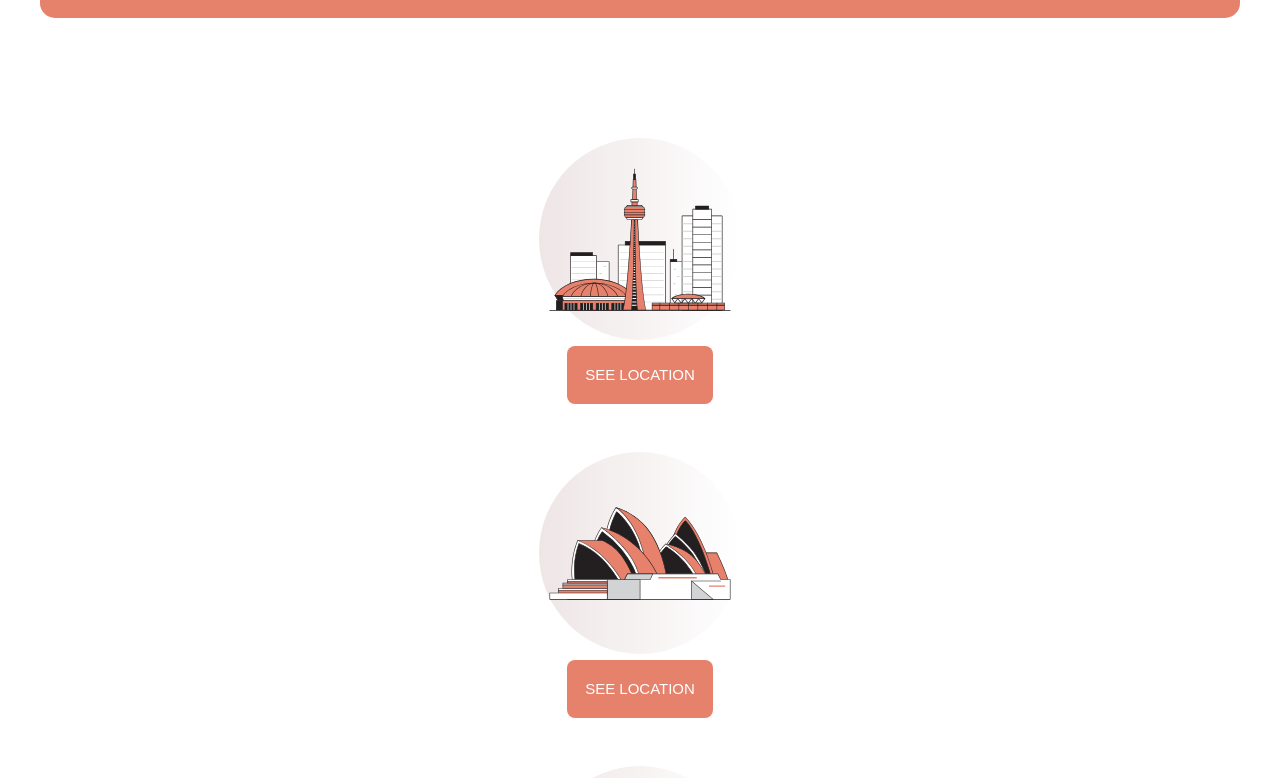
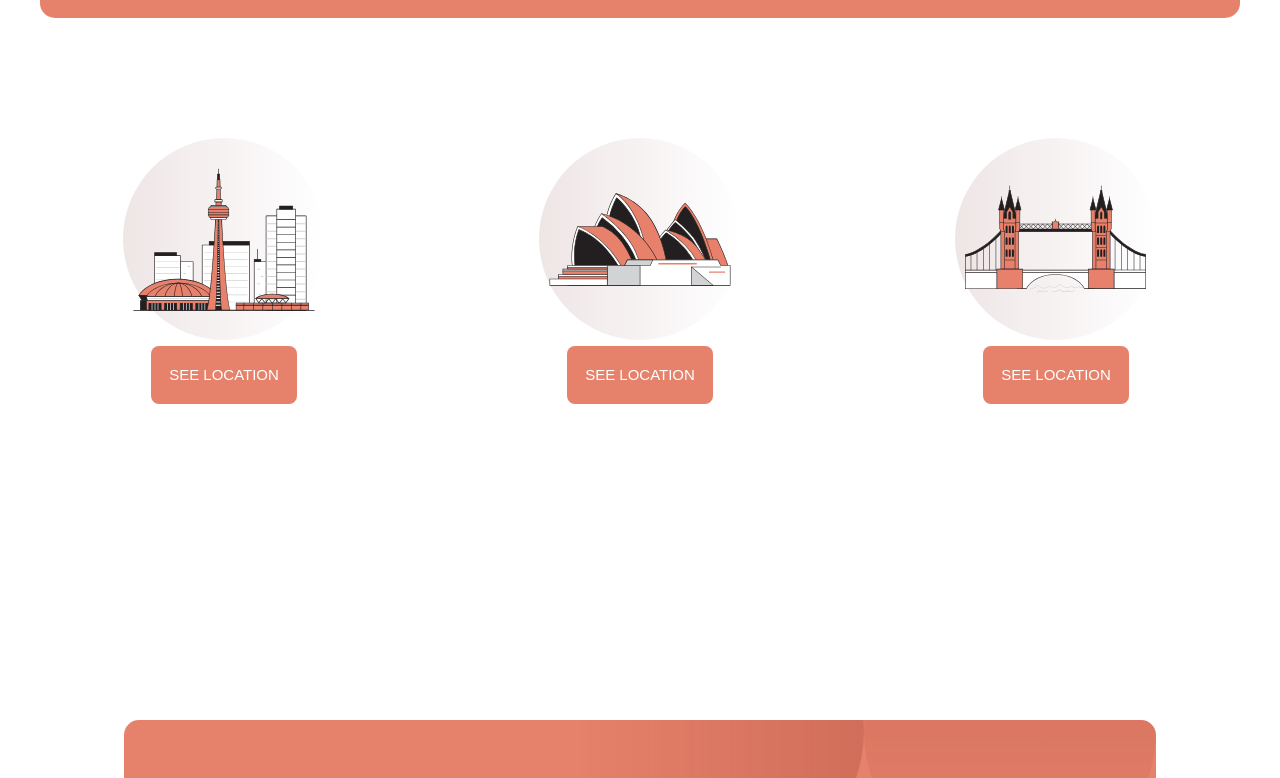
Before and after one commit to AyeTone/Desingo, a React (Create React App) app in the folder client/: page /contact in a window 1280 px wide. Shown: the part 1080-1858 px from the top of the page. Built offline with nearby package versions, Linux system fonts and the light colour scheme.

Commit message:
About Page Desktop Implemented

```diff
--- a/client/src/pages/About.jsx
+++ b/client/src/pages/About.jsx
@@ -1,8 +1,5 @@
 import React from "react";
 import { ReactComponent as Background } from "../assets/about/mobile/bg-pattern-hero-about-mobile.svg";
-import ImgOne from "../assets/about/mobile/image-about-hero.jpg";
-import ImgTwo from "../assets/about/mobile/image-world-class-talent.jpg";
-import ImgThree from "../assets/about/mobile/image-real-deal.jpg";
 import { Sites } from "../components/UI";
 
 const About = () => {
--- a/client/src/styles/components/UI/_Sites.scss
+++ b/client/src/styles/components/UI/_Sites.scss
@@ -1,4 +1,5 @@
 @use "../../abstracts/variables" as *;
+@use "../../utils/breakpoints" as *;
 
 .sites {
   margin: 120px 0;
@@ -26,3 +27,16 @@
   border-radius: 8px;
   cursor: pointer;
 }
+
+/*
+
+      Desktop BP
+
+*/
+
+@include breakpoint(desktop) {
+  .sites {
+    flex-direction: row;
+    justify-content: space-around;
+  }
+}
--- a/client/src/styles/components/_CallToAction.scss
+++ b/client/src/styles/components/_CallToAction.scss
@@ -98,6 +98,10 @@
 */
 
 @include breakpoint(desktop) {
+  .call-to-action {
+    padding: 0 124px;
+  }
+
   .call-to-action__wrapper {
     max-width: 1112px;
     display: flex;
--- a/client/src/styles/pages/_About.scss
+++ b/client/src/styles/pages/_About.scss
@@ -16,8 +16,6 @@
 
   @include breakpoint(tablet) {
     padding: 64px 58px;
-    border-bottom-right-radius: 15px;
-    border-bottom-left-radius: 15px;
   }
 }
 
@@ -99,6 +97,11 @@
   }
 }
 
+.about__section {
+  width: 100%;
+  overflow: hidden;
+}
+
 /*
 
     Tablet BP
@@ -109,20 +112,10 @@
   .about {
     display: grid;
     gap: 120px;
-
-    > * {
-      padding: 0px 40px;
-    }
-  }
-
-  .about__img--wrapper {
-    border-top-left-radius: 15px;
+    padding: 0px 40px;
   }
 
   .about__img {
-    border-top-right-radius: 15px;
-    border-top-left-radius: 15px;
-
     &--about {
       background-image: url("assets/about/tablet/image-about-hero.jpg");
     }
@@ -134,3 +127,85 @@
     }
   }
 }
+
+/*
+
+
+      Desktop BP
+
+
+*/
+
+@include breakpoint(desktop) {
+  .about {
+    gap: 160px;
+    padding: 0 124px;
+  }
+
+  .about__section {
+    margin: 0 auto;
+    max-width: 1112px;
+    border-radius: 15px;
+  }
+
+  .about__section:nth-child(3n + 1) {
+    display: flex;
+    flex-direction: row-reverse;
+  }
+
+  .about__section:nth-child(2) {
+    display: flex;
+  }
+
+  .about__img {
+    min-width: 476px;
+    height: 100%;
+
+    &--about {
+      height: 100%;
+      min-height: 480px;
+      background-image: url("assets/about/desktop/image-about-hero.jpg");
+    }
+
+    &--world {
+      height: 100%;
+      min-height: 714px;
+      background-image: url("assets/about/desktop/image-world-class-talent.jpg");
+    }
+
+    &--real {
+      height: 100%;
+      min-height: 640px;
+      background-image: url("assets/about/desktop/image-real-deal.jpg");
+    }
+  }
+
+  .about__about-us {
+    text-align: left;
+
+    &--title {
+      font-size: 48px;
+      line-height: 48px;
+    }
+
+    &--para {
+      font-size: 16px;
+      line-height: 26px;
+      width: 80%;
+    }
+  }
+
+  .about__world-class {
+    text-align: left;
+
+    &--title {
+      font-size: 40px;
+      line-height: 48px;
+    }
+
+    &--para {
+      font-size: 16px;
+      line-height: 26px;
+    }
+  }
+}
```
Also changed, not shown: client/src/index.css.
